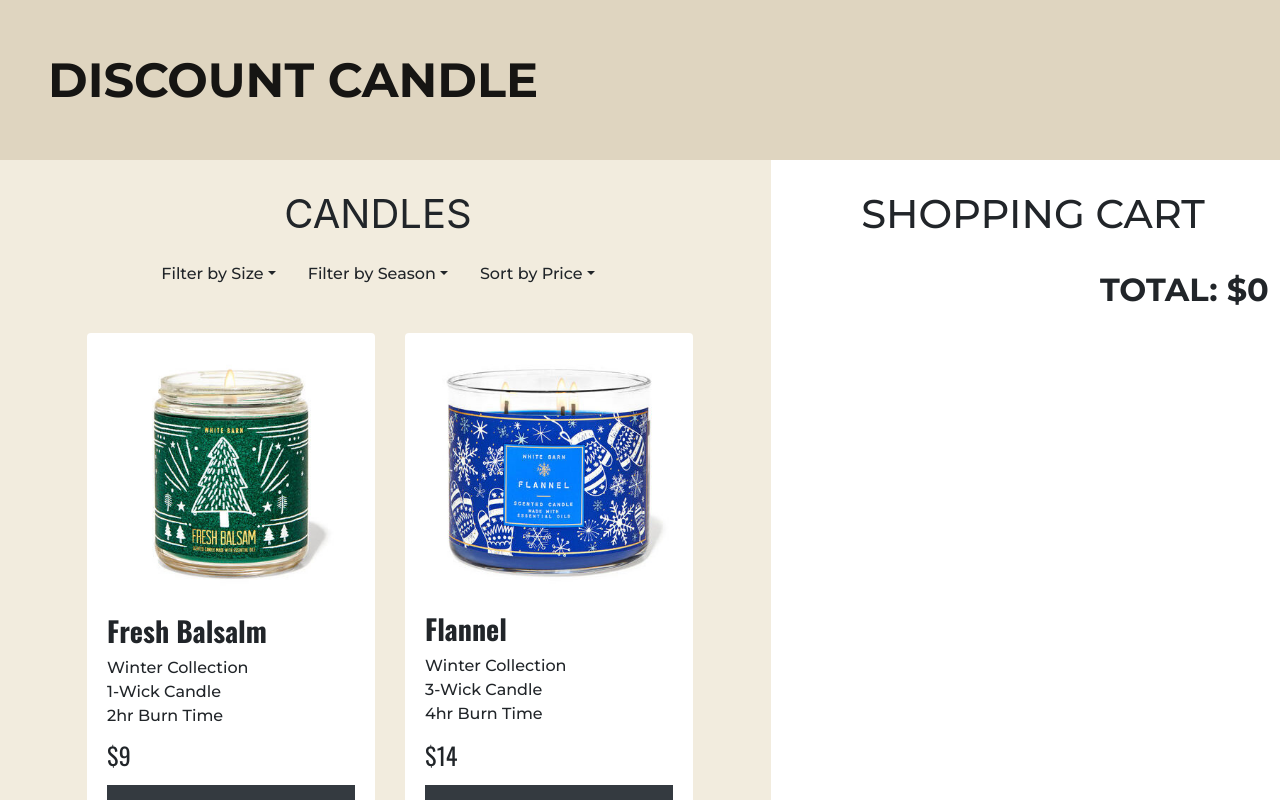
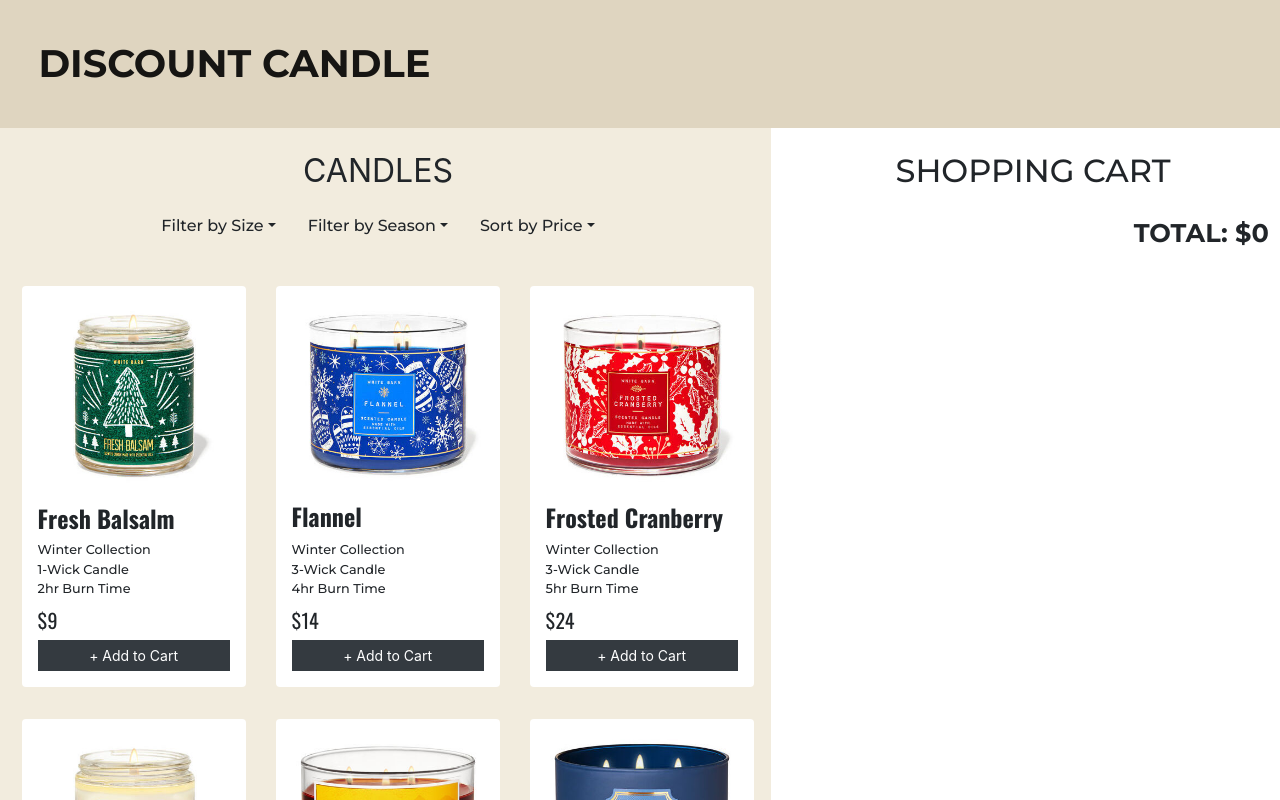
Before and after one commit to salvara1/Development, a React (Create React App) app: page / in a window 1280 px wide. Shown: the top 800 px of the page. Built offline with nearby package versions, Linux system fonts and the light colour scheme.

Commit message:
okay, i fixed it

```diff
--- a/src/DisplayList.css
+++ b/src/DisplayList.css
@@ -1,23 +1,11 @@
 @import url('https://fonts.googleapis.com/css2?family=Oswald:wght@300;400&display=swap');
-@import url('https://fonts.googleapis.com/css2?family=Montserrat:wght@300&family=Oswald:wght@300;400&display=swap');
+@import url('https://fonts.googleapis.com/css2?family=Montserrat:wght@200;300&family=Oswald:wght@300;400&display=swap');
 
-.card-text{
-  font-size: 1.4rem;
-  font-family: 'Oswald', sans-serif;
-
-}
-.title {
-  font-size: 4rem;
-  font-family: 'Montserrat', sans-serif;
-  font-weight: 300;
-  padding: 2rem;
-}
 Button {
   border-radius: 0 !important;
-  margin-top: 3%;
 }
 
-h3 {
+h4 {
   font-family: 'Oswald', sans-serif;
   font-weight: bold;
   text-align: left;
@@ -29,10 +17,10 @@
 }
 
 .card{
-  max-width: 18rem;
-  min-width: 18rem;
+  max-width: 14rem;
+  min-width: 14rem;
   margin-top: 4%;
-  padding: 20px;
+  padding: 16px;
   align-items: flex-start;
   border-style: none;
 }
@@ -41,6 +29,7 @@
   text-align: left;
   font-family: 'Montserrat', sans-serif;
   font-weight: normal;
+
 }
 .card-deck{
   display: flex;
@@ -48,14 +37,15 @@
   flex-wrap: wrap;
   width: 100%;
   justify-content: center;
-  margin-left: 12px;
+  margin-left: 9.6px;
 }
 
 .card-body{
   padding: 0;
-  padding-bottom: 13px;
+  padding-bottom: 10.4px;
   font-style: 'Montserrat', sans-serif;
-  font-weight: 300;
+  font-weight: 200;
+  font-size: .8rem;
 }
 
 .card-img-top{
@@ -73,10 +63,10 @@
   background-color: #F2ECDE;
 }
 
-h1 {
+.h {
   font-style: 'Montserrat', sans-serif;
   text-align: center;
-  margin-top: 30px;
+  margin-top: 24px;
   font-weight: 400;
 }
 
--- a/src/DisplayList.jsx
+++ b/src/DisplayList.jsx
@@ -19,7 +19,7 @@
   render() {
     return (
       <div className="column">
-        <h1>CANDLES</h1>
+        <h2 className="h">CANDLES</h2>
         {/* renders sorting and filtering options */}
         <Navbar expand="xl" variant="light" className="color">
           <NavDropdown title="Filter by Size" id="collasible-nav-dropdown">
@@ -46,15 +46,15 @@
             (item) =>
             <div className="card">
               <img className="card-img-top" src={item.pic} alt="Card image cap"></img>
-              <h3>{item.name}</h3>
+              <h4>{item.name}</h4>
               <div className="card-body">
                 <div className="align-bug">{item.season} Collection</div>
                 <div className="align-bug">{item.size}-Wick Candle</div>
                 <div className="align-bug">{item.burntime}hr Burn Time</div>
               </div>
-              <h4 id="cost">${item.cost}</h4>
+              <h5 id="cost">${item.cost}</h5>
               {/* Allows user to add the current item to cart */}
-              <Button onClick={()=>this.props.addToCart(item)} variant="dark" size="lg" block>
+              <Button onClick={()=>this.props.addToCart(item)} variant="dark" size="sm" block>
                 + Add to Cart
               </Button>
             </div>
--- a/src/FilteredList.css
+++ b/src/FilteredList.css
@@ -1,8 +1,4 @@
 @import url('https://fonts.googleapis.com/css2?family=Montserrat:wght@300;500;700&family=Oswald:wght@300;400;700&display=swap');
-
-.card{
-  width: 18rem;
-}
 
 .row{
   display: flex;
@@ -17,14 +13,14 @@
 }
 
 .Navbar {
-  height: 10rem;
-  padding: 3rem;
-  font-size: 1.4rem;
+  height: 8rem;
+  padding: 2.4rem;
+  font-size: 1.12rem;
   background-color: #DFD5C0;
 }
 
 .brand {
-  font-size: 3rem;
+  font-size: 2.4rem;
   font-family: 'Montserrat', sans-serif;
   font-weight: bold;
 }
--- a/src/ShoppingCart.css
+++ b/src/ShoppingCart.css
@@ -1,4 +1,4 @@
-@import url('https://fonts.googleapis.com/css2?family=Montserrat:wght@300;700&family=Oswald:wght@300;400;700&display=swap');
+@import url('https://fonts.googleapis.com/css2?family=Montserrat:wght@200;300;700&family=Oswald:wght@300;400;700&display=swap');
 
 .mb-3{
   display: flex;
@@ -31,7 +31,6 @@
   display: flex;
   flex-direction: row;
   justify-content: space-between;
-  /* border-bottom: solid 1px; */
   width: 100%;
   height: auto;
   padding: 3%;
@@ -40,9 +39,7 @@
 }
 
 .col-sm-4{
-  max-width: 8rem;
-
-  text-align: center;
+  width: 9rem;
 }
 
 .flex-column {
@@ -50,10 +47,10 @@
   flex-direction: column;
 }
 .title {
-  font-size: 4rem;
+  font-size: 3.2rem;
   font-family: 'Montserrat', sans-serif;
   font-weight: bold;
-  padding: 2rem;
+  padding: 1.6rem;
 }
 
 .wrapper {
@@ -67,33 +64,43 @@
 
 .shoppingtitle{
   text-align: center;
+  font-style: 'Montserrat', sans-serif;
+  text-align: center;
+  margin-top: 24px;
+  font-weight: 400;
 }
 
 .form-control{
   font-weight: bolder;
-  font-size: 1.3rem;
-
+  font-size: .9rem;
+  max-width: 1.8rem;
+  text-align: center;
 }
 
 #img {
-  height: 7rem;
-  margin-right: 2rem;
+  height: 5.6rem;
+  margin-right: 1.6rem;
 }
 
 
 b{
   font-weight: bold;
-  font-size: 20px;
+  font-size: 16px;
 }
 
 #total{
-  font-size: 2rem;
+  font-size: 1.6rem;
   font-weight: 700;
-  margin-top: 20px;
+  margin-top: 16px;
   text-align: right;
 }
 
 .card-body{
+  display: flex;
+  flex-direction: column;
+  justify-content: flex-end;
+  text-align: left;
+  vertical-align: bottom;
   font-weight: 300;
 }
 
@@ -106,6 +113,10 @@
   background-color: white;
   border-style: none;
   padding-top: 0;
+  text-align: right;
+  font-size: 20px;
+  vertical-align: text-top;
+  font-weight: 200;
 }
 
 .x_style:hover{
@@ -113,11 +124,11 @@
   background-color: white;
   border-style: none;
   padding-top: 0;
+  text-align: right;
+  font-size: 30px;
+  vertical-align: text-top;
 }
 
-.h2:hover{
-  font-size: 40px;
-}
 
 .x_style:active{
   color: black;
@@ -125,3 +136,8 @@
   border-style: none;
   padding-top: 0;
 }
+
+.oswald {
+  font-family: 'Oswald', sans-serif;
+  font-weight: bold;
+}
--- a/src/ShoppingCart.jsx
+++ b/src/ShoppingCart.jsx
@@ -22,7 +22,7 @@
   render() {
     return (
       <div className="wrapper">
-        <h1 className="shoppingtitle">SHOPPING CART</h1>
+        <h2 className="shoppingtitle">SHOPPING CART</h2>
         <div className="cards">
           {
             Object.keys(this.props.contents).map(
@@ -33,7 +33,7 @@
                     <img id="img" src={this.props.contents[key].pic} alt="Card image cap"></img>
                     {/* Includes key information about product type */}
                     <div className="card-body">
-                      <h3>{this.props.contents[key].name} ${this.props.contents[key].cost}</h3>
+                      <h5 className="oswald">{this.props.contents[key].name} ${this.props.contents[key].cost}</h5>
                       <div>{this.props.contents[key].size}-Wick Candle</div>
                       <div>{this.props.contents[key].burntime}hr Burntime</div>
                     </div>
@@ -41,17 +41,17 @@
                   <div className="col-sm-4">
                       <div className="input-group">
                           <div className="input-group-prepend">
-                              <Button variant="outline-dark" onClick={()=>this.props.removeOne(this.props.contents[key])}>-</Button>
+                              <Button variant="outline-dark" onClick={()=>this.props.removeOne(this.props.contents[key])} size="sm">-</Button>
                           </div>
                           <div className="form-control"> {this.props.contents[key].quantity}</div>
                           <div className="input-group-append">
-                              <Button variant="outline-dark" onClick={()=>this.props.addToCart(this.props.contents[key])}>+</Button>
+                              <Button variant="outline-dark" onClick={()=>this.props.addToCart(this.props.contents[key])} size="sm">+</Button>
                           </div>
                       </div>
                   </div>
                   <div className="x">
                     <Button className="x_style"onClick={()=>this.props.removeAll(this.props.contents[key])}>
-                      <h2 className="h2">x</h2>
+                      X
                     </Button>
                   </div>
                 </div>
```
